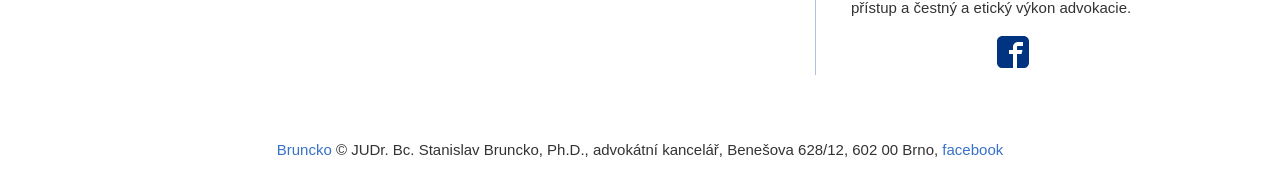
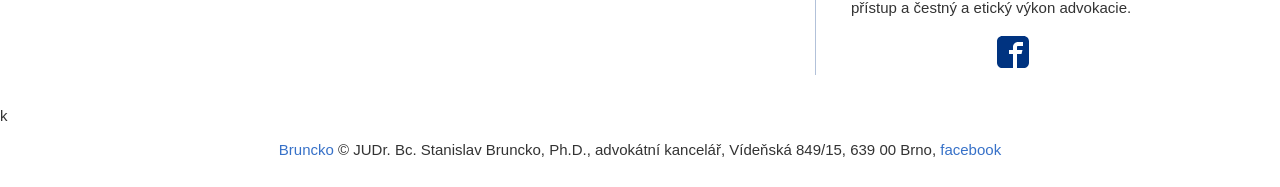
Before and after one commit to Pave91/bruncko-web, a Jekyll site: the page built from index.html, in a window 1280 px wide. Shown: the part 710-897 px from the top of the page. Built offline with Jekyll 4.4.1, drawn with Linux system fonts in a browser that asks for light colours; nearby versions of some CDN libraries.

Commit message:
Update footer.html

```diff
--- a/_includes/footer.html
+++ b/_includes/footer.html
@@ -1,6 +1,6 @@
-<footer class="footer">
+k<footer class="footer">
   <div class="container">
-    <a href="mailto:{{ site.email }}">Bruncko</a> &copy; JUDr. Bc. Stanislav Bruncko, Ph.D., advokátní kancelář, Benešova 628/12, 602 00 Brno,
+    <a href="mailto:{{ site.email }}">Bruncko</a> &copy; JUDr. Bc. Stanislav Bruncko, Ph.D., advokátní kancelář, Vídeňská 849/15, 639 00 Brno,
     <a href="https://www.facebook.com/judrbruncko" target="_blank">facebook</a>
   </div>
 </footer>
```
